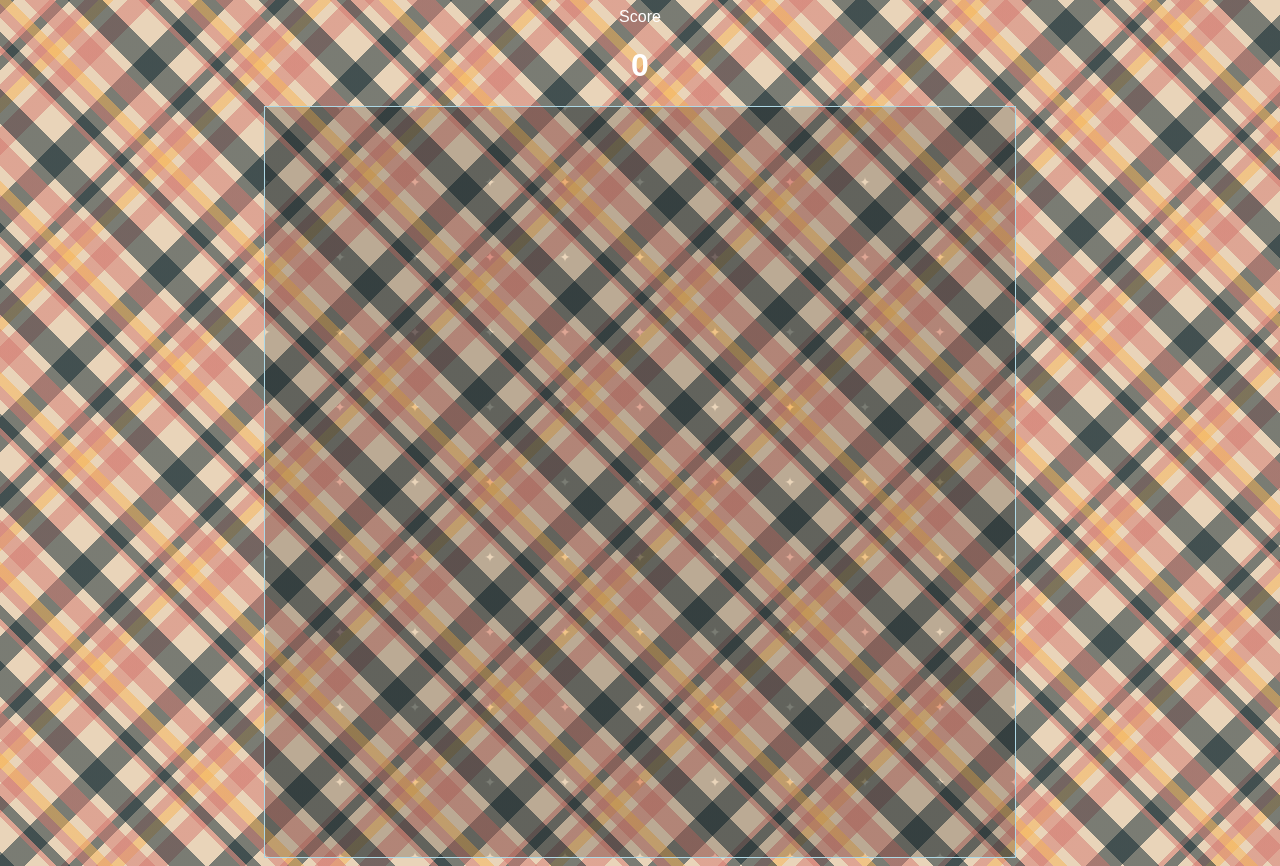
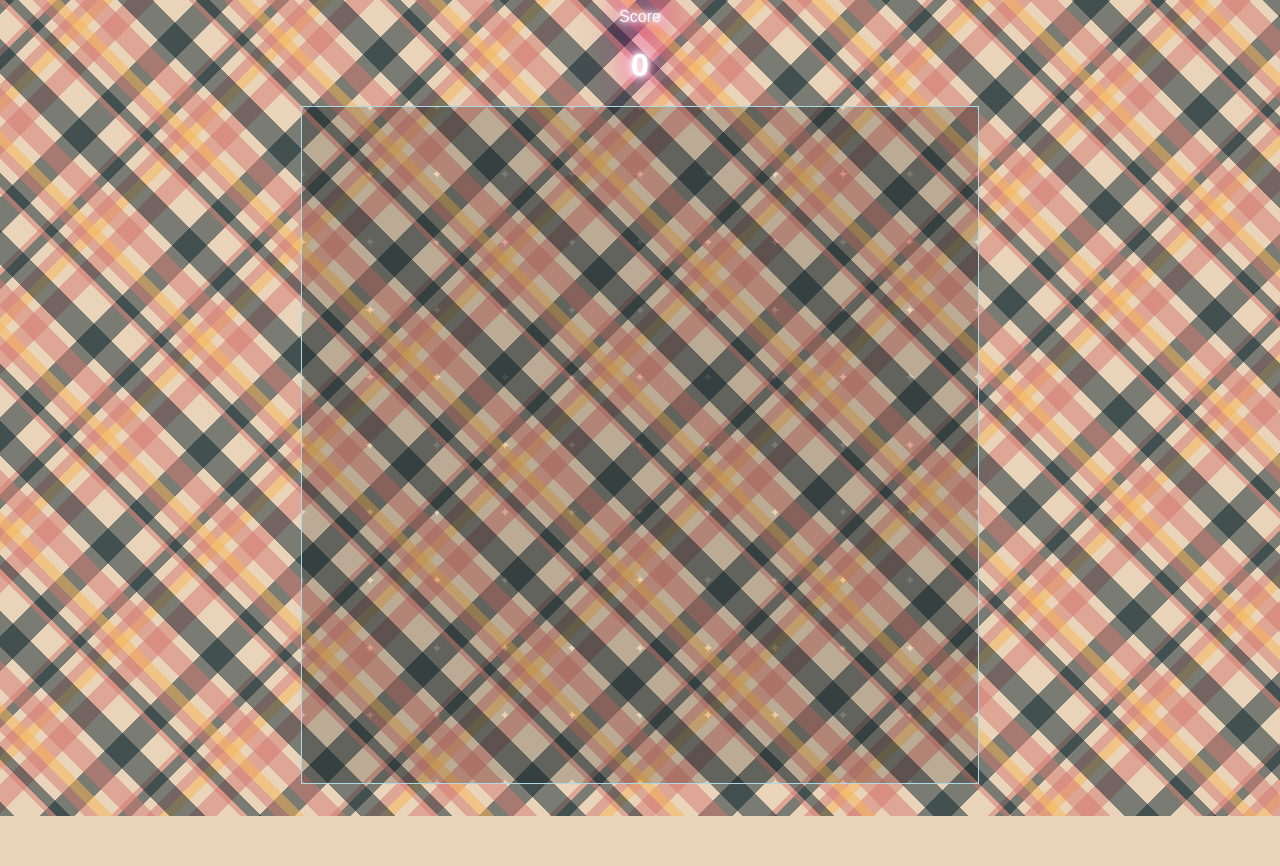
Before and after one commit to noru/3-match, a website built with webpack: page src/index.html in a window 1280 px wide. After the commit the page ends 816 px from the top, so only its background shows below. Built offline with nearby package versions, Linux system fonts and the light colour scheme; what noru-utils would draw is missing.

Commit message:
optimize stage generation on different viewport

```diff
--- a/src/index.ts
+++ b/src/index.ts
@@ -1,4 +1,33 @@
 import { Looper } from './looper'
 
+const MaxWidth = 800
+const MaxSize = 100
+const MinSize = 50
+const OptimalDemension = 10
+
+function determineLayout() {
+  let totalHeight = Math.min(window.innerHeight, MaxWidth) - 80 - window.innerHeight * 0.05 // score height + padding
+  let totalWidth = Math.min(window.innerWidth, MaxWidth) - window.innerWidth * 0.05
+  console.log(totalWidth)
+  let colOption = [Math.floor(totalWidth / MaxSize), Math.floor(totalWidth / MinSize)]
+  let rowOption = [Math.floor(totalHeight / MaxSize), Math.floor(totalHeight / MinSize)]
+
+  let colResult = Number.MAX_VALUE
+  for (let col = colOption[0]; col < colOption[1]; col++) {
+    if (Math.abs(col - OptimalDemension) < Math.abs(colResult - OptimalDemension)) {
+      colResult = col
+    }
+  }
+
+  let rowResult = Number.MAX_VALUE
+  for (let row = rowOption[0]; row < rowOption[1]; row++) {
+    if (Math.abs(row - OptimalDemension) < Math.abs(rowResult - OptimalDemension)) {
+      rowResult = row
+    }
+  }
+
+  return [colResult, rowResult, totalWidth - 60]
+}
+
 let looper = new Looper()
-looper.init(10, 10)
+looper.init(...determineLayout())
--- a/src/styles.scss
+++ b/src/styles.scss
@@ -1,4 +1,5 @@
 body {
+  min-height: 100vh;
   background-color: hsl(34, 53%, 82%);
   background-image: repeating-linear-gradient(45deg, transparent 5px, hsla(197, 62%, 11%, 0.5) 5px, hsla(197, 62%, 11%, 0.5) 10px,
     hsla(5, 53%, 63%, 0) 10px, hsla(5, 53%, 63%, 0) 35px, hsla(5, 53%, 63%, 0.5) 35px, hsla(5, 53%, 63%, 0.5) 40px,
@@ -19,7 +20,8 @@ body {
 .score-board {
   text-align: center;
   font-family: sans-serif;
-  color: white;
+  color: #FFFFFF;
+  text-shadow: #FFF 0px 0px 5px, #FFF 0px 0px 10px, #FFF 0px 0px 15px, #FF2D95 0px 0px 20px, #FF2D95 0px 0px 30px, #FF2D95 0px 0px 40px, #FF2D95 0px 0px 50px, #FF2D95 0px 0px 75px;
 }
 
 .playground {
```
Also changed, not shown: dist/index.html, 2 other files.
